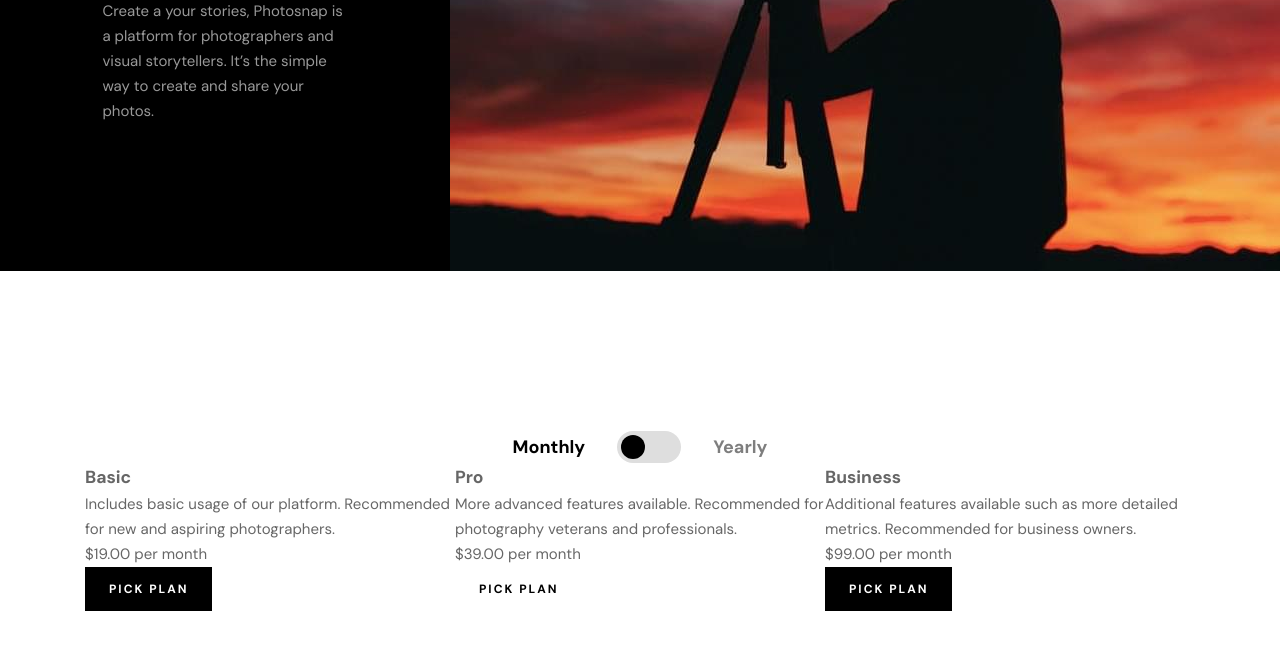
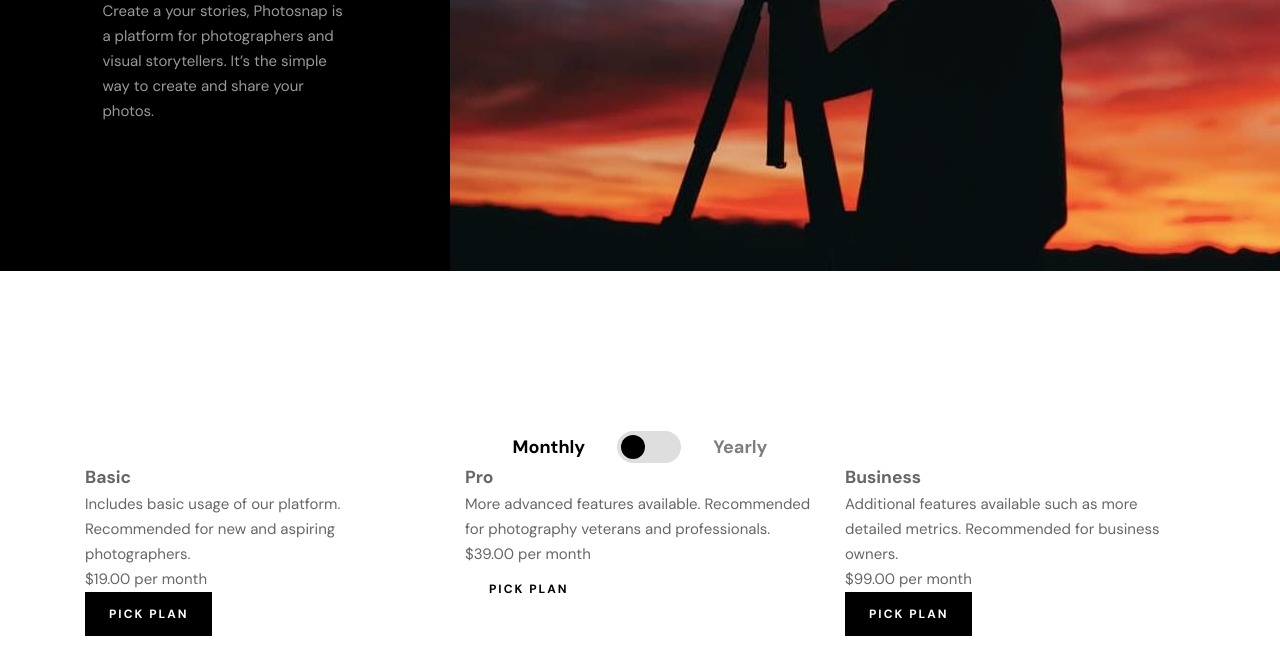
Before and after one commit to karolbanat/photosnap-multi-page-website, a website: page pricing.html in a window 1280 px wide. Shown: the part 295-952 px from the top of the page. Drawn offline with Linux system fonts and the light colour scheme.

Commit message:
Grid gap

```diff
--- a/pricing.html
+++ b/pricing.html
@@ -116,7 +116,8 @@
                 </div>
                 <!-- plan billing switch end -->
 
-                <ul class="triple-grid">
+                <ul class="triple-grid"
+                    data-gap="tight">
                     <!-- basic plan card -->
                     <li>
                         <article class="plan-card">
--- a/src/sass/layout/_grid.scss
+++ b/src/sass/layout/_grid.scss
@@ -60,6 +60,13 @@
 	display: grid;
 	@include mxn.mq(large) {
 		grid-template-columns: repeat(3, 1fr);
+	}
+
+	&[data-gap='tight'] {
+		gap: 2.4rem;
+		@include mxn.mq(large) {
+			gap: 3rem;
+		}
 	}
 
 	&[data-gap='loose'] {
```
Also changed, not shown: dist/css/main.min.css.
